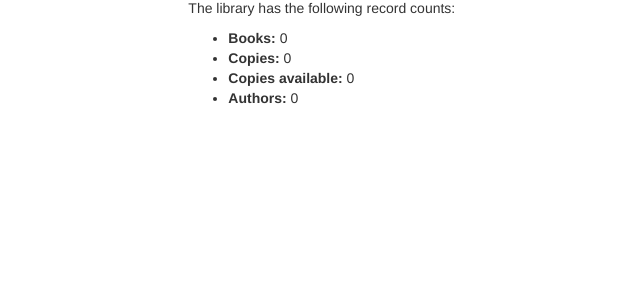
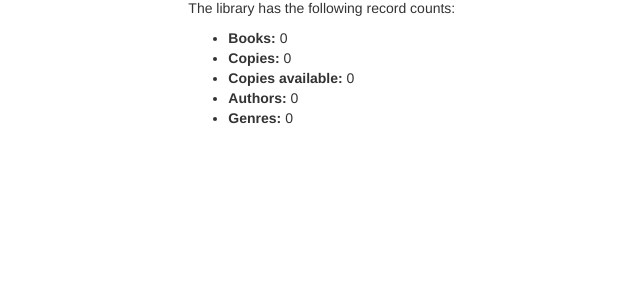
Before and after one commit to adg08101/django-library, a Django app: page /catalog/ in a window 1280 px wide. Shown: the part 155-455 px from the top of the page, without its empty margins (40-680 px from the left). Run offline with Django 3.2, Linux system fonts and the light colour scheme; data that the repository does not hold is empty; some libraries are stand-ins or nearby versions.

Commit message:
Views Commit
New views on app Templates

```diff
--- a/locallibrary/catalog/templates/index.html
+++ b/locallibrary/catalog/templates/index.html
@@ -12,6 +12,7 @@ Home
     <li><strong>Copies:</strong> {{ num_instances }}</li>
     <li><strong>Copies available:</strong> {{ num_instances_available }}</li>
     <li><strong>Authors:</strong> {{ num_authors }}</li>
+    <li><strong>Genres:</strong> {{ num_genres }}</li>
 </ul>
 
 {% endblock %}
--- a/locallibrary/catalog/views.py
+++ b/locallibrary/catalog/views.py
@@ -13,13 +13,15 @@ def index(request):
     # Libros disponibles (status = 'a')
     num_instances_available = BookInstance.objects.filter(status__exact='a').count()
     num_authors = Author.objects.count()  # El 'all()' esta implícito por defecto.
+    num_genres = Genre.objects.count()
 
     # Renderiza la plantilla HTML index.html con los datos en la variable contexto
     return render(
         request,
         'index.html',
         context={'num_books': num_books, 'num_instances': num_instances,
-                 'num_instances_available': num_instances_available, 'num_authors': num_authors},
+                 'num_instances_available': num_instances_available, 'num_authors': num_authors,
+                 'num_genres': num_genres},
     )
 
 
```
